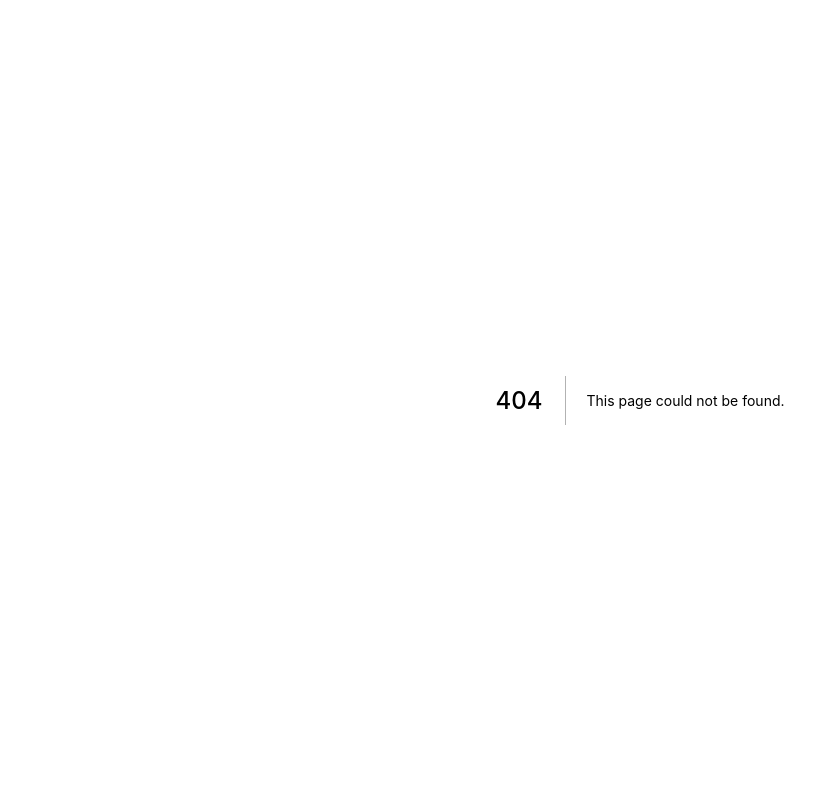
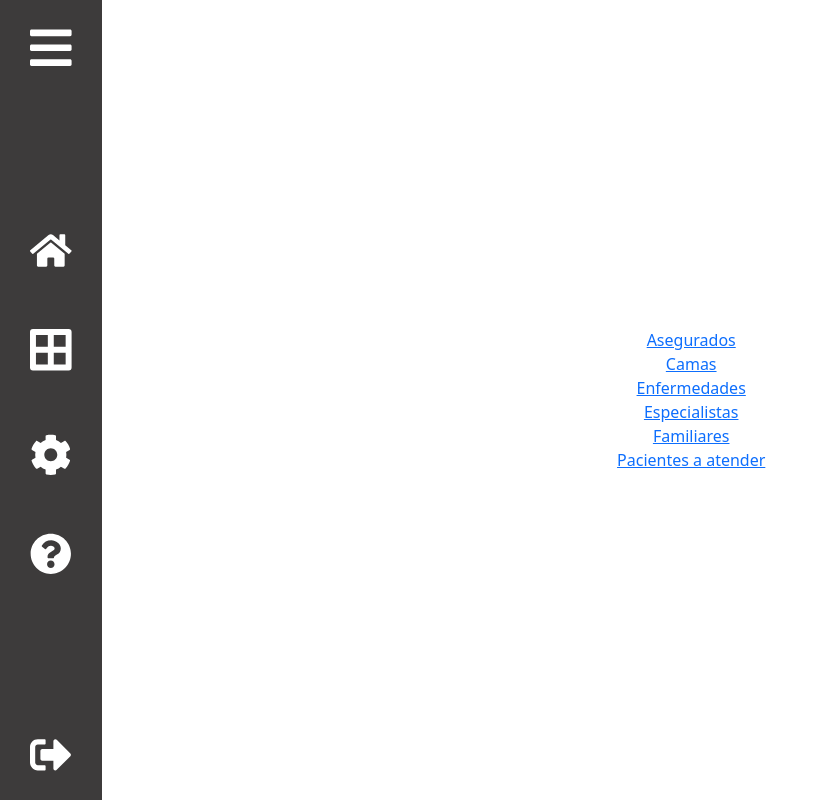
Before and after one commit to Xiza73/atento_salud, a Next.js app: page /admin/tables in a window 1280 px wide. Before the commit this address had no page. Shown: the whole page, without its empty margins (0-817 px from the left). Built offline with nearby package versions, Linux system fonts and the light colour scheme.

Commit message:
connection to db

```diff
--- a/package.json
+++ b/package.json
@@ -13,6 +13,7 @@
     "bootstrap": "^5.1.3",
     "firebase": "^9.6.1",
     "loader": "^2.1.1",
+    "mongoose": "^6.1.4",
     "next": "12.0.7",
     "react": "17.0.2",
     "react-dom": "17.0.2"
--- a/src/components/AdminSide.jsx
+++ b/src/components/AdminSide.jsx
@@ -1,11 +1,16 @@
+import { useRouter } from "next/router";
+
 const Sidebar = () => {
+  const {push}=useRouter();
   return (
     <>
       <div className="sidebar-content container-fluid text-center">
         <i className="ficon fas fa-bars"></i>
         <div className="icons">
           <i className="fas fa-home"></i>
+          <span onClick={()=>push("/admin/tables")}  >
           <i className="fas fa-border-all"></i>
+          </span>
           <i className="fas fa-cog"></i>
           <i className="fas fa-question-circle"></i>
         </div>
@@ -14,6 +19,7 @@ const Sidebar = () => {
 
       <style jsx>
         {`
+
           .img {
             background-image: url("https://cdn.icon-icons.com/icons2/2506/PNG/512/user_icon_150670.png");
             background-repeat: no-repeat;
@@ -47,6 +53,9 @@ const Sidebar = () => {
               width: 2.6rem !important;
               height: auto !important;
           }
+          span{
+          cursor:pointer;
+          }
         `}
       </style>
     </>
--- /dev/null
+++ b/src/models/Cama.js
@@ -0,0 +1,21 @@
+const mongoose=require("mongoose");
+const camaSchema= new mongoose.Schema({
+    codeCama:{
+        type:String,
+        required:true,
+        trim:true
+    },
+    estadoCama:{
+        type:Boolean,
+        required:true,
+        default:false
+    },
+    nombrePaciente:{
+        type:String,
+        trim:true
+    }
+},{
+    timestamps:true,
+    versionKey:false
+});
+module.exports=mongoose.models.CamaModel || mongoose.model("CamaModel",camaSchema);
--- /dev/null
+++ b/src/pages/admin/tables/index.js
@@ -0,0 +1,38 @@
+import Link from "next/link";
+import Adminside from "../../../components/AdminSide";
+export default function Tables(){
+    return(
+        <>
+        <div className="admin-content">
+        <Adminside></Adminside>
+        <div className="admin-main block-tables">
+            <Link href="/admin/asegurados" >
+                <a>Asegurados</a>
+            </Link>
+            <Link href="/admin/camas" >
+                <a>Camas</a>
+            </Link>
+            <Link href="/admin/enfermedades" >
+                <a>Enfermedades</a>
+            </Link>
+            <Link href="/admin/especialistas" >
+                <a>Especialistas</a>
+            </Link>
+            <Link href="/admin/familiares" >
+            <a>Familiares</a>
+            </Link>
+            <Link href="/admin/pacientes-atender" >
+                <a>Pacientes a atender</a>
+            </Link>
+        </div>
+      </div>
+      <style jsx >{`
+        .block-tables{
+            display:flex;
+            flex-direction:column;
+
+        }
+      `}</style>
+        </>
+    )
+}
--- /dev/null
+++ b/src/pages/api/cama/createCama.js
@@ -0,0 +1,16 @@
+import dbConnect from "../../../utils/dbConnect";
+const CamaModel=require("../../../models/Cama");
+dbConnect();
+export default async (req,res)=>{
+    try{
+        const cama=new CamaModel({codeCama:"ABC-1956",estadoCama:false});
+        cama.save();
+        res.send(
+            {
+                message:"Cama creada"
+            }
+        )
+    }catch(err){
+        console.log("error ",err);
+    }
+}
--- /dev/null
+++ b/src/utils/dbConnect.js
@@ -0,0 +1,16 @@
+import mongoose from "mongoose";
+const connection={};
+async function dbConnect(){
+    if(connection.isConnected){
+        return;
+    }
+    try{
+
+        const db=await mongoose.connect("mongodb+srv://atentoSalud:a1b2c3d4@cluster0.kvhnr.mongodb.net/atentoSalud?retryWrites=true&w=majority",{});
+        connection.isConnected=db.connections[0].readyState;
+        console.log(connection.isConnected);
+    }catch(err){
+        console.log("error db ",err);
+    }
+}
+export default dbConnect;
```
Also changed, not shown: 2 other files (tests, documents, lock files or other folders).
